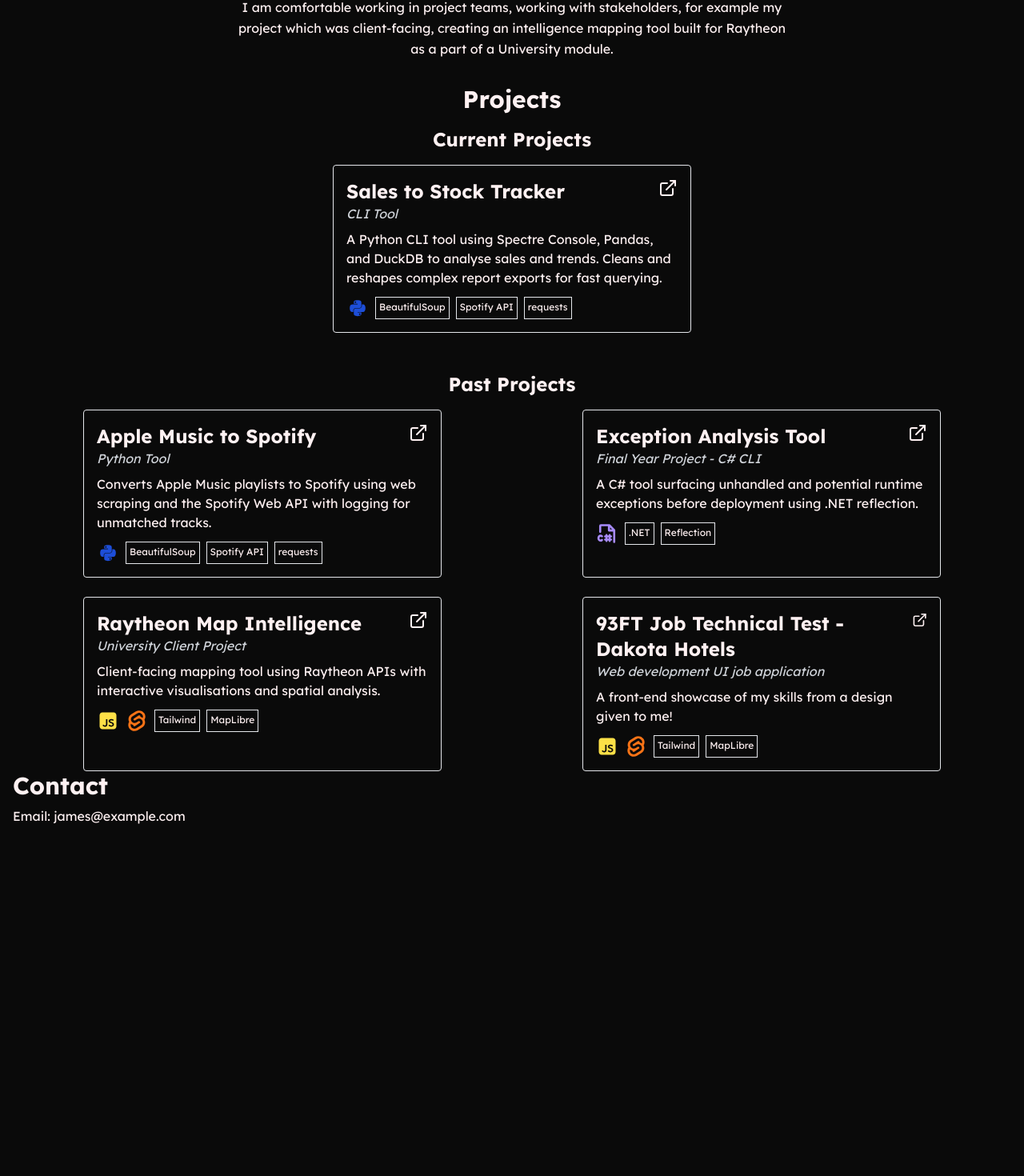
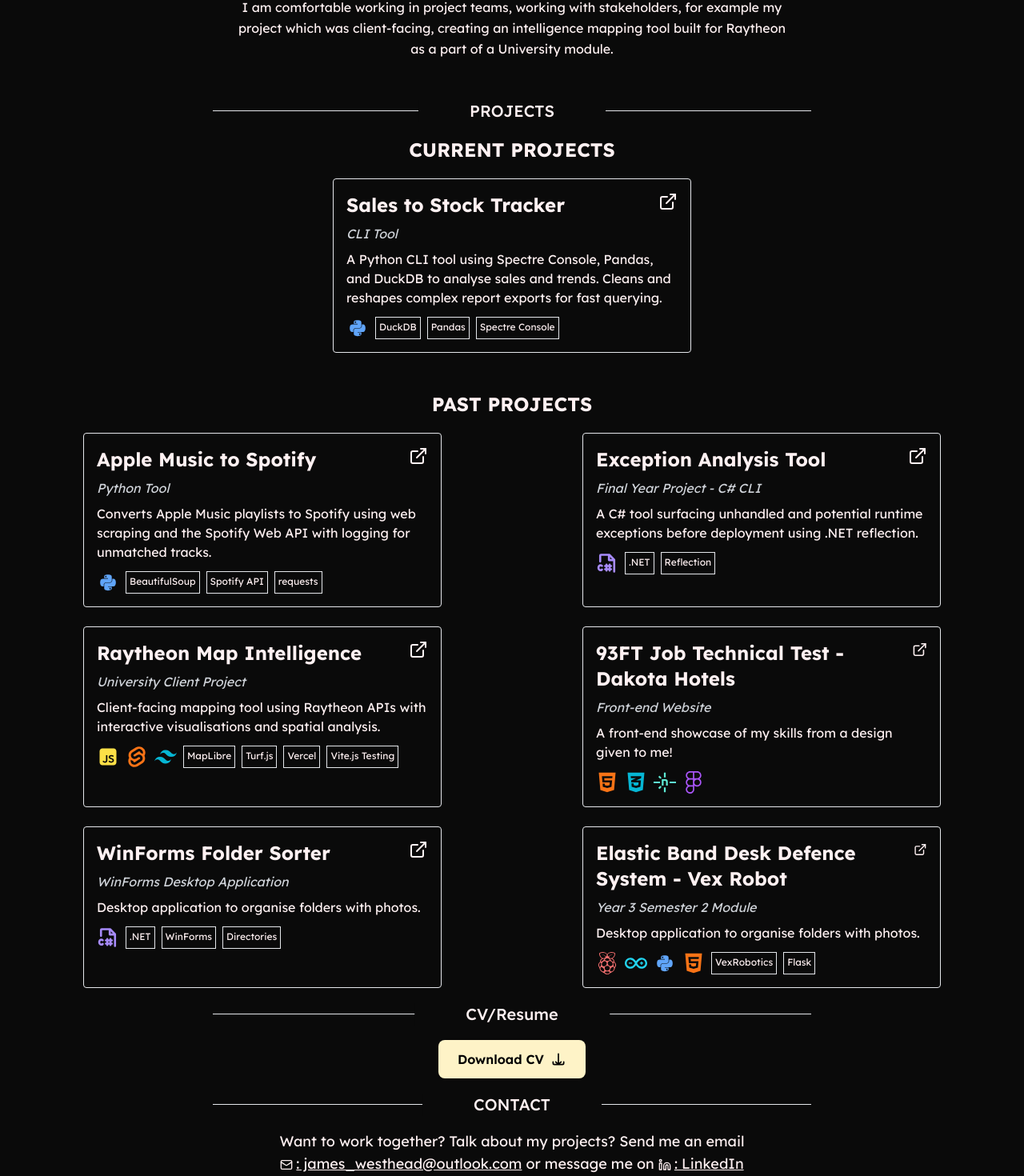
Before and after one commit to WestheadJ/portfolio, a React (Vite) app: page / in a window 1280 px wide. Shown: the part 1073-2543 px from the top of the page at 80% size. Before the commit the page ends 2121 px from the top, so only its background shows below. Built offline with nearby package versions, Linux system fonts and the light colour scheme.

Commit message:
Displays projects and a download of resume and a contact

```diff
--- a/src/components/PortfolioView.jsx
+++ b/src/components/PortfolioView.jsx
@@ -1,6 +1,8 @@
 import React from "react";
 import Hero from "./Hero";
 import Projects from "./projects/Projects"
+import { Linkedin } from "lucide-react";
+import { Mail } from "lucide-react";
 
 export default function PortfolioView() {
     return (
@@ -28,12 +30,46 @@
                 </div>
             </section>
             <section id="projects" >
+                <div className="inline-flex items-center justify-center w-full">
+                    <hr className="w-[60%] h-px my-8 bg-white-100 border-1" />
+                    <span className="absolute px-16 font-medium text-heading -translate-x-1/2 bg-neutral-950 left-1/2"><p className="text-xl">PROJECTS</p></span>
+                </div>
                 <Projects />
             </section>
 
+            <section id="CV" className="flex flex-col items-center justify-center w-full">
+                <div className="inline-flex items-center justify-center w-full">
+                    <hr className="w-[60%] h-px my-8 bg-white-100 border-1" />
+                    <span className="absolute px-16 font-medium text-heading -translate-x-1/2 bg-neutral-950 left-1/2"><p className="text-xl">CV/Resume</p></span>
+                </div>
+                <a
+                    href="../../CV_James_Westhead.pdf"
+                    download
+                    aria-label="Download James Westhead CV"
+                    className="inline-flex items-center px-6 py-3 bg-amber-100 text-black font-semibold rounded-lg shadow hover:bg-amber-200 transition-colors duration-200"
+                >
+                    Download CV
+                    <svg
+                        className="w-5 h-5 ml-2"
+                        fill="none"
+                        stroke="currentColor"
+                        strokeWidth="2"
+                        viewBox="0 0 24 24"
+                        xmlns="http://www.w3.org/2000/svg"
+                    >
+                        <path strokeLinecap="round" strokeLinejoin="round" d="M4 16v2a2 2 0 002 2h12a2 2 0 002-2v-2M12 12v8m0 0l-4-4m4 4l4-4M12 4v8" />
+                    </svg>
+                </a>
+            </section>
+
             <section id="contact">
-                <h2 className="text-3xl font-bold mb-2">Contact</h2>
-                <p>Email: james@example.com</p>
+                <div className="inline-flex items-center justify-center w-full">
+                    <hr className="w-[60%] h-px my-8 bg-white-100 border-1" />
+                    <span className="absolute px-16 font-medium text-heading -translate-x-1/2 bg-neutral-950 left-1/2"><p className="text-xl">CONTACT</p></span>
+                </div>
+                <div className="flex w-full justify-center text-center">
+                    <p className="text-center w-[70ch] text-lg"> Want to work together? Talk about my projects? Send me an email <a href="mailto:james_westhead@outlook.com?subject=Query" className="inline-block hover:border-amber-100 hover:shadow-md  underline"><Mail className="w-4 h-4 inline-block mr-1" />: james_westhead@outlook.com </a> or message me on <a href="" className="underline hover:border-amber-100 hover:shadow-md "><Linkedin className="w-4 h-4 inline-block mr-1" />: LinkedIn</a> </p>
+                </div>
             </section>
         </div>
     );
--- a/src/components/projects/Projects.jsx
+++ b/src/components/projects/Projects.jsx
@@ -3,16 +3,20 @@
 import { DiPython } from "react-icons/di";
 import { PiFileCSharpBold } from "react-icons/pi";
 import { RiJavascriptFill, RiSvelteFill } from "react-icons/ri";
+import { FaHtml5, FaRaspberryPi, FaCss3Alt, FaFigma } from "react-icons/fa";
+import { SiArduino, SiNetlify, SiTailwindcss } from "react-icons/si";
+import { RiTailwindCssFill } from "react-icons/ri";
+
+
 
 export default function Projects() {
     return (
         <section className="w-full flex justify-center">
             <div className="w-full max-w-7xl px-6">
 
-                <h1 className="text-3xl font-bold mb-4 text-center">Projects</h1>
 
                 {/* ===================== CURRENT PROJECTS ===================== */}
-                <h2 className="text-2xl font-bold mb-4 text-center">Current Projects</h2>
+                <h2 className="text-2xl font-bold mb-5 text-center">CURRENT PROJECTS</h2>
 
                 <div className="grid grid-cols-1 place-items-center gap-y-6 mb-12">
                     <div
@@ -22,10 +26,19 @@
                         <a href="/projects/apple-music-spotify-converter">
                             <div className="flex justify-between gap-2 mb-2">
                                 <div>
-                                    <h3 className="relative inline-block text-2xl font-bold after:absolute after:left-0 after:-bottom-1 after:h-[2px] after:w-0 after:bg-amber-100 after:transition-all after:duration-300 group-hover:after:w-full">
+                                    <h3 className="
+  relative inline-block text-2xl font-bold
+  after:absolute after:left-0 after:-bottom-1
+  after:h-[2px] after:w-full
+  after:bg-amber-100
+  after:origin-left
+  after:scale-x-0
+  after:transition-transform after:duration-300 after:ease-out
+  group-hover:after:scale-x-100
+">
                                         Sales to Stock Tracker
                                     </h3>
-                                    <p className="font-extralight italic text-gray-300">CLI Tool</p>
+                                    <p className="font-extralight italic text-gray-300 mt-2">CLI Tool</p>
                                 </div>
                                 <ExternalLink className="w-6 h-6 text-muted-foreground group-hover:text-amber-100 transition-colors duration-200" />
                             </div>
@@ -37,17 +50,17 @@
                             </p>
 
                             <div className="flex gap-2">
-                                <DiPython className="w-7 h-7 text-blue-700" />
-                                <span className="text-xs p-1 border">BeautifulSoup</span>
-                                <span className="text-xs p-1 border">Spotify API</span>
-                                <span className="text-xs p-1 border">requests</span>
+                                <DiPython className="w-7 h-7 text-blue-400" />
+                                <span className="text-xs p-1 border">DuckDB</span>
+                                <span className="text-xs p-1 border">Pandas</span>
+                                <span className="text-xs p-1 border">Spectre Console</span>
                             </div>
                         </a>
                     </div>
                 </div>
 
                 {/* ===================== PAST PROJECTS ===================== */}
-                <h2 className="text-2xl font-bold mb-4 text-center">Past Projects</h2>
+                <h2 className="text-2xl font-bold mb-5 text-center">PAST PROJECTS</h2>
 
                 <div className="grid grid-cols-1 sm:grid-cols-2 gap-x-12 gap-y-6 justify-items-center">
 
@@ -56,16 +69,19 @@
                         <a href="/projects/apple-music-spotify-converter">
                             <div className="flex justify-between mb-2">
                                 <div>
-                                    <h3 className="relative inline-block text-2xl font-bold
+                                    <h3 className="
+  relative inline-block text-2xl font-bold
   after:absolute after:left-0 after:-bottom-1
-  after:h-[2px] after:w-0
+  after:h-[2px] after:w-full
   after:bg-amber-100
-  after:transition-all after:duration-300
-  group-hover:after:w-full
+  after:origin-left
+  after:scale-x-0
+  after:transition-transform after:duration-300 after:ease-out
+  group-hover:after:scale-x-100
 ">Apple Music to Spotify</h3>
-                                    <p className="italic text-gray-300">Python Tool</p>
+                                    <p className="italic text-gray-300 mt-2">Python Tool</p>
                                 </div>
-                                <ExternalLink className="w-6 h-6" />
+                                <ExternalLink className="w-6 h-6 text-muted-foreground group-hover:text-amber-100 transition-colors duration-200" />
                             </div>
 
                             <p className="mb-3">
@@ -74,7 +90,7 @@
                             </p>
 
                             <div className="flex gap-2">
-                                <DiPython className="w-7 h-7 text-blue-700" />
+                                <DiPython className="w-7 h-7 text-blue-400" />
                                 <span className="text-xs p-1 border">BeautifulSoup</span>
                                 <span className="text-xs p-1 border">Spotify API</span>
                                 <span className="text-xs p-1 border">requests</span>
@@ -87,16 +103,19 @@
                         <a href="/projects/exception-analysis-tool">
                             <div className="flex justify-between mb-2">
                                 <div>
-                                    <h3 className="relative inline-block text-2xl font-bold
+                                    <h3 className="
+  relative inline-block text-2xl font-bold
   after:absolute after:left-0 after:-bottom-1
-  after:h-[2px] after:w-0
+  after:h-[2px] after:w-full
   after:bg-amber-100
-  after:transition-all after:duration-300
-  group-hover:after:w-full
+  after:origin-left
+  after:scale-x-0
+  after:transition-transform after:duration-300 after:ease-out
+  group-hover:after:scale-x-100
 ">Exception Analysis Tool</h3>
-                                    <p className="italic text-gray-300">Final Year Project - C# CLI</p>
+                                    <p className="italic text-gray-300 mt-2">Final Year Project - C# CLI</p>
                                 </div>
-                                <ExternalLink className="w-6 h-6" />
+                                <ExternalLink className="w-6 h-6 text-muted-foreground group-hover:text-amber-100 transition-colors duration-200" />
                             </div>
 
                             <p className="mb-3">
@@ -117,16 +136,19 @@
                         <a href="/projects/raytheon-map-tool">
                             <div className="flex justify-between mb-2">
                                 <div>
-                                    <h3 className="relative inline-block text-2xl font-bold
+                                    <h3 className="
+  relative inline-block text-2xl font-bold
   after:absolute after:left-0 after:-bottom-1
-  after:h-[2px] after:w-0
+  after:h-[2px] after:w-full
   after:bg-amber-100
-  after:transition-all after:duration-300
-  group-hover:after:w-full
+  after:origin-left
+  after:scale-x-0
+  after:transition-transform after:duration-300 after:ease-out
+  group-hover:after:scale-x-100
 ">Raytheon Map Intelligence</h3>
-                                    <p className="italic text-gray-300">University Client Project</p>
+                                    <p className="italic text-gray-300 mt-2">University Client Project</p>
                                 </div>
-                                <ExternalLink className="w-6 h-6" />
+                                <ExternalLink className="w-6 h-6 text-muted-foreground group-hover:text-amber-100 transition-colors duration-200" />
                             </div>
 
                             <p className="mb-3">
@@ -137,27 +159,34 @@
                             <div className="flex gap-2">
                                 <RiJavascriptFill className="w-7 h-7 text-yellow-300" />
                                 <RiSvelteFill className="w-7 h-7 text-orange-500" />
-                                <span className="text-xs p-1 border">Tailwind</span>
+                                <SiTailwindcss className="w-7 h-7 text-cyan-500" />
                                 <span className="text-xs p-1 border">MapLibre</span>
+                                <span className="text-xs p-1 border">Turf.js</span>
+                                <span className="text-xs p-1 border">Vercel</span>
+                                <span className="text-xs p-1 border">Vite.js Testing</span>
+
+
                             </div>
                         </a>
                     </div>
 
-                    {/* Placeholder */}
                     <div className="group w-full max-w-md mx-auto p-4 border rounded hover:border-amber-100 hover:shadow-md hover:scale-[1.02] transition-transform duration-200">
                         <a href="/projects/raytheon-map-tool">
                             <div className="flex justify-between mb-2">
                                 <div>
-                                    <h3 className="relative inline-block text-2xl font-bold
+                                    <h3 className="
+  relative inline-block text-2xl font-bold
   after:absolute after:left-0 after:-bottom-1
-  after:h-[2px] after:w-0
+  after:h-[2px] after:w-full
   after:bg-amber-100
-  after:transition-all after:duration-300
-  group-hover:after:w-full
+  after:origin-left
+  after:scale-x-0
+  after:transition-transform after:duration-300 after:ease-out
+  group-hover:after:scale-x-100
 ">93FT Job Technical Test - Dakota Hotels</h3>
-                                    <p className="italic text-gray-300">Web development UI job application</p>
+                                    <p className="italic text-gray-300 mt-2">Front-end Website</p>
                                 </div>
-                                <ExternalLink className="w-6 h-6" />
+                                <ExternalLink className="w-6 h-6 text-muted-foreground group-hover:text-amber-100 transition-colors duration-200" />
                             </div>
 
                             <p className="mb-3">
@@ -165,14 +194,80 @@
                             </p>
 
                             <div className="flex gap-2">
-                                <RiJavascriptFill className="w-7 h-7 text-yellow-300" />
-                                <RiSvelteFill className="w-7 h-7 text-orange-500" />
-                                <span className="text-xs p-1 border">Tailwind</span>
-                                <span className="text-xs p-1 border">MapLibre</span>
+                                <FaHtml5 className="w-7 h-7 text-orange-500" />
+                                <FaCss3Alt className="w-7 h-7 text-cyan-500" />
+                                <SiNetlify className="w-7 h-7 text-teal-300" />
+                                <FaFigma className="w-7 h-7 text-purple-500" />
+
                             </div>
                         </a>
                     </div>
 
+                    <div className="group w-full max-w-md mx-auto p-4 border rounded hover:border-amber-100 hover:shadow-md hover:scale-[1.02] transition-transform duration-200">
+                        <a href="/projects/raytheon-map-tool">
+                            <div className="flex justify-between mb-2">
+                                <div>
+                                    <h3 className="
+  relative inline-block text-2xl font-bold
+  after:absolute after:left-0 after:-bottom-1
+  after:h-[2px] after:w-full
+  after:bg-amber-100
+  after:origin-left
+  after:scale-x-0
+  after:transition-transform after:duration-300 after:ease-out
+  group-hover:after:scale-x-100
+">WinForms Folder Sorter</h3>
+                                    <p className="italic text-gray-300 mt-2">WinForms Desktop Application</p>
+                                </div>
+                                <ExternalLink className="w-6 h-6 text-muted-foreground group-hover:text-amber-100 transition-colors duration-200" />
+                            </div>
+
+                            <p className="mb-3">
+                                Desktop application to organise folders with photos.
+                            </p>
+
+                            <div className="flex gap-2">
+                                <PiFileCSharpBold className="w-7 h-7 text-violet-400" />
+                                <span className="text-xs p-1 border">.NET</span>
+                                <span className="text-xs p-1 border">WinForms</span>
+                                <span className="text-xs p-1 border">Directories</span>
+                            </div>
+                        </a>
+                    </div>
+
+                    <div className="group w-full max-w-md mx-auto p-4 border rounded hover:border-amber-100 hover:shadow-md hover:scale-[1.02] transition-transform duration-200">
+                        <a href="/projects/raytheon-map-tool">
+                            <div className="flex justify-between mb-2">
+                                <div>
+                                    <h3 className="
+  relative inline-block text-2xl font-bold
+  after:absolute after:left-0 after:-bottom-1
+  after:h-[2px] after:w-full
+  after:bg-amber-100
+  after:origin-left
+  after:scale-x-0
+  after:transition-transform after:duration-300 after:ease-out
+  group-hover:after:scale-x-100
+">Elastic Band Desk Defence System - Vex Robot</h3>
+                                    <p className="italic text-gray-300 mt-2">Year 3 Semester 2 Module</p>
+                                </div>
+                                <ExternalLink className="w-6 h-6 text-muted-foreground group-hover:text-amber-100 transition-colors duration-200" />
+                            </div>
+
+                            <p className="mb-3">
+                                Desktop application to organise folders with photos.
+                            </p>
+
+                            <div className="flex gap-2">
+                                <FaRaspberryPi className="w-7 h-7 text-red-400" />
+                                <SiArduino className="w-7 h-7 text-cyan-400" />
+                                <DiPython className="w-7 h-7 text-blue-400" />
+                                <FaHtml5 className="w-7 h-7 text-orange-500" />
+                                <span className="text-xs p-1 border">VexRobotics</span>
+                                <span className="text-xs p-1 border">Flask</span>
+                            </div>
+                        </a>
+                    </div>
                 </div>
             </div>
         </section>
```
Also changed, not shown: 1 other file (tests, documents, lock files or other folders).
